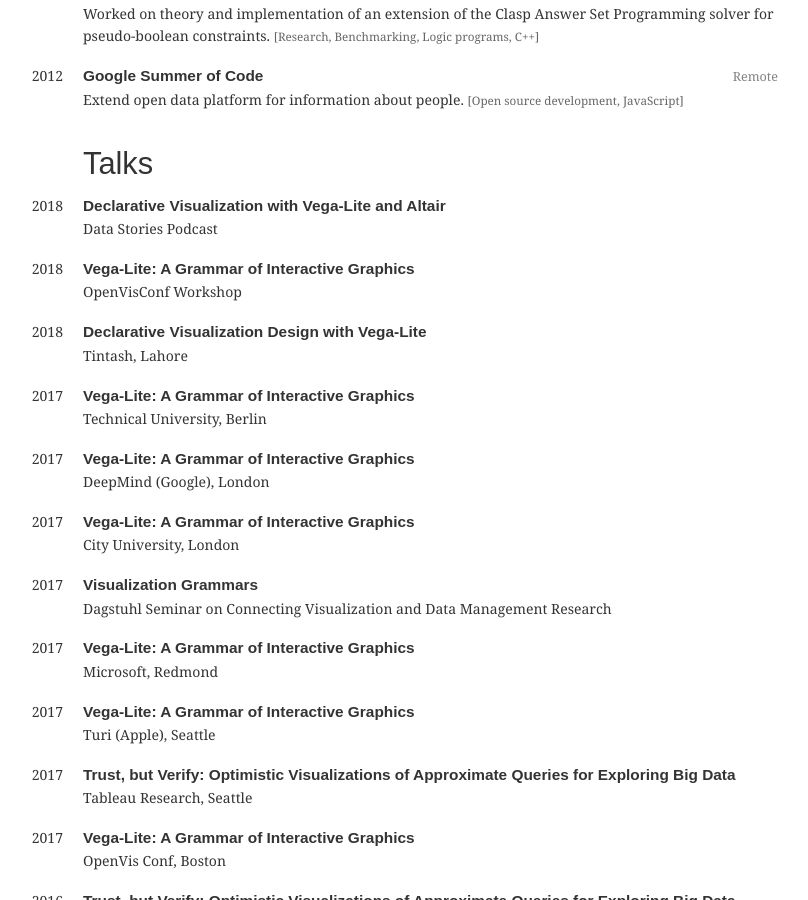
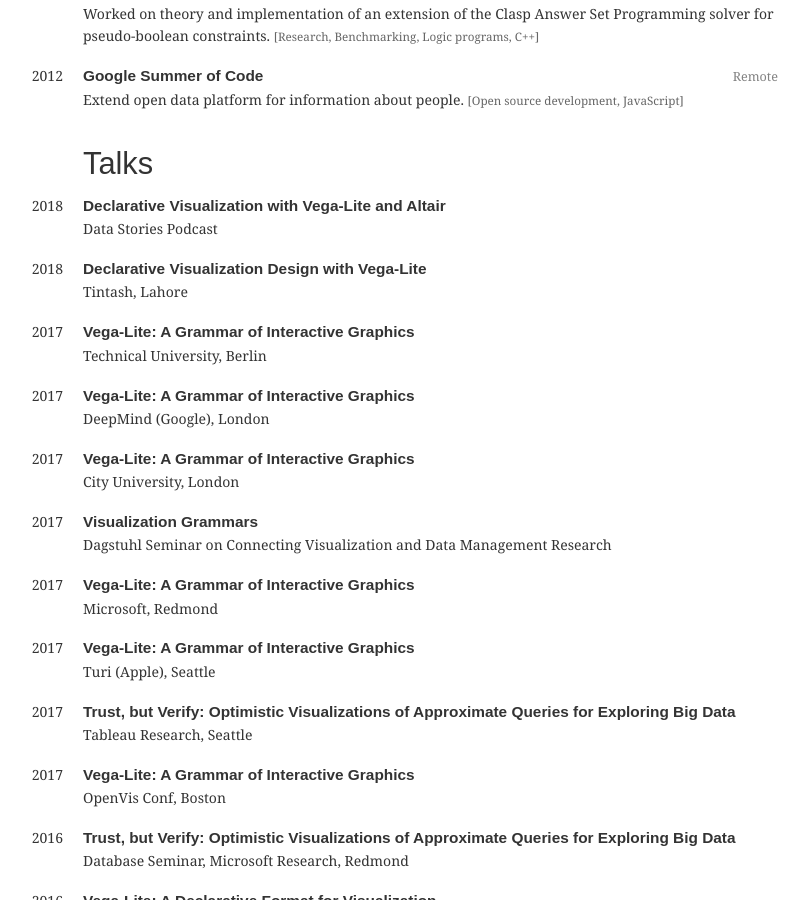
Before and after one commit to domoritz/domoritz.github.io, a Jekyll site: the page built from cv.html, in a window 1280 px wide and 900 px high, scrolled down 3892 px. Shown: the whole window, without its empty margins (262-1070 px from the left). Built offline with Jekyll 4.4.1, drawn with Linux system fonts in a browser that asks for light colours.

Commit message:
Update talks.yml

```diff
--- a/_data/talks.yml
+++ b/_data/talks.yml
@@ -1,10 +1,6 @@
 - title: "Declarative Visualization with Vega-Lite and Altair"
   location: Data Stories Podcast
   url: http://datastori.es/121-declarative-visualization-with-vega-lite-and-altair-with-dominik-moritz-jacob-vanderplas-kanit-ham-wongsuphasawat/
-  year: 2018
-- title: "Vega-Lite: A Grammar of Interactive Graphics"
-  location: OpenVisConf Workshop
-  url: http://www.openvisconf.com/workshops/#vega
   year: 2018
 - title: "Declarative Visualization Design with Vega-Lite"
   location: Tintash, Lahore
```
